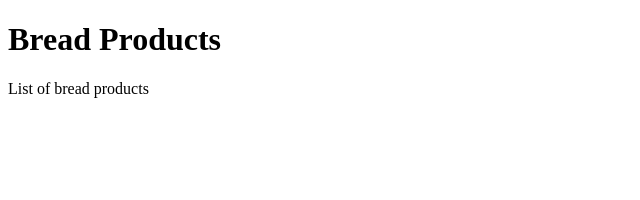
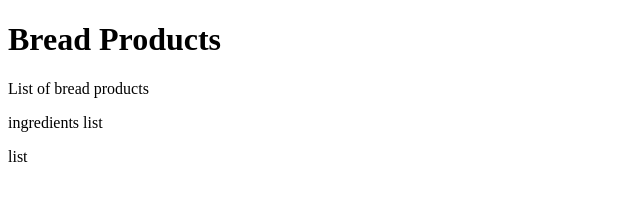
Before and after one commit to PaulinaGrabska/com.bread.demo, a plain HTML site: page WebContent/index.html in a window 1280 px wide. Shown: the whole page, without its empty margins (0-640 px from the left). Drawn offline with Linux system fonts and the light colour scheme.

Commit message:
bug fix, v1.1 for production

```diff
--- a/WebContent/index.html
+++ b/WebContent/index.html
@@ -7,5 +7,8 @@
 <body>
 	<h1> Bread Products </h1>
 		<p> List of bread products</p>
+		<span>ingredients list</span>
+		<p>list</p>
+
 </body>
 </html>
```
